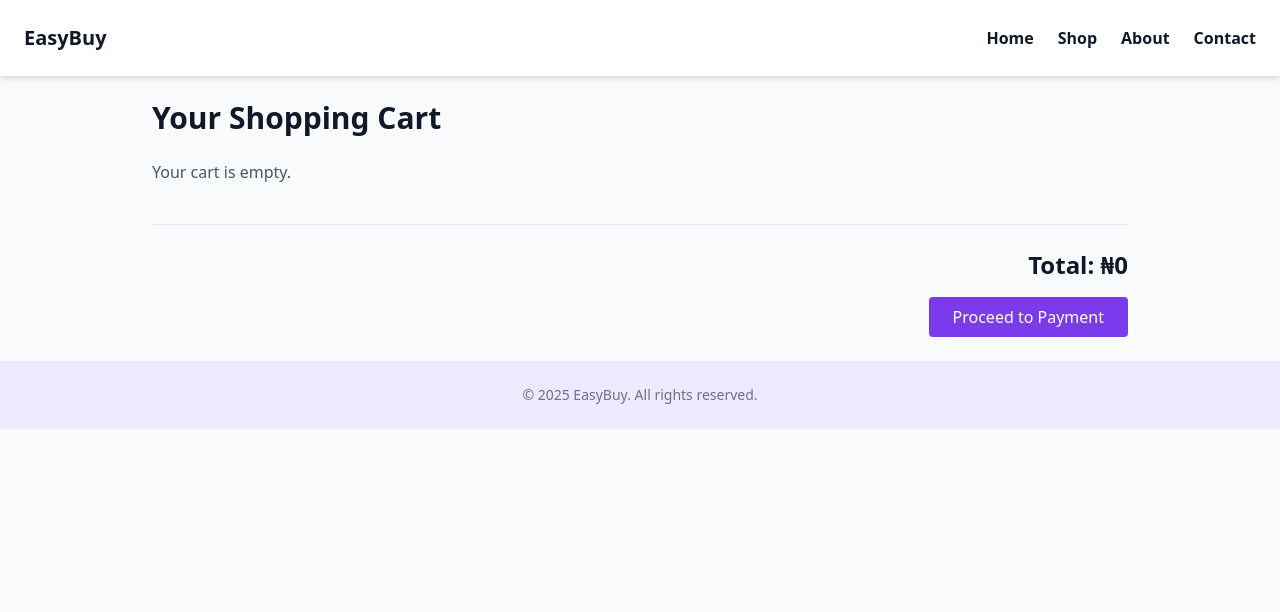
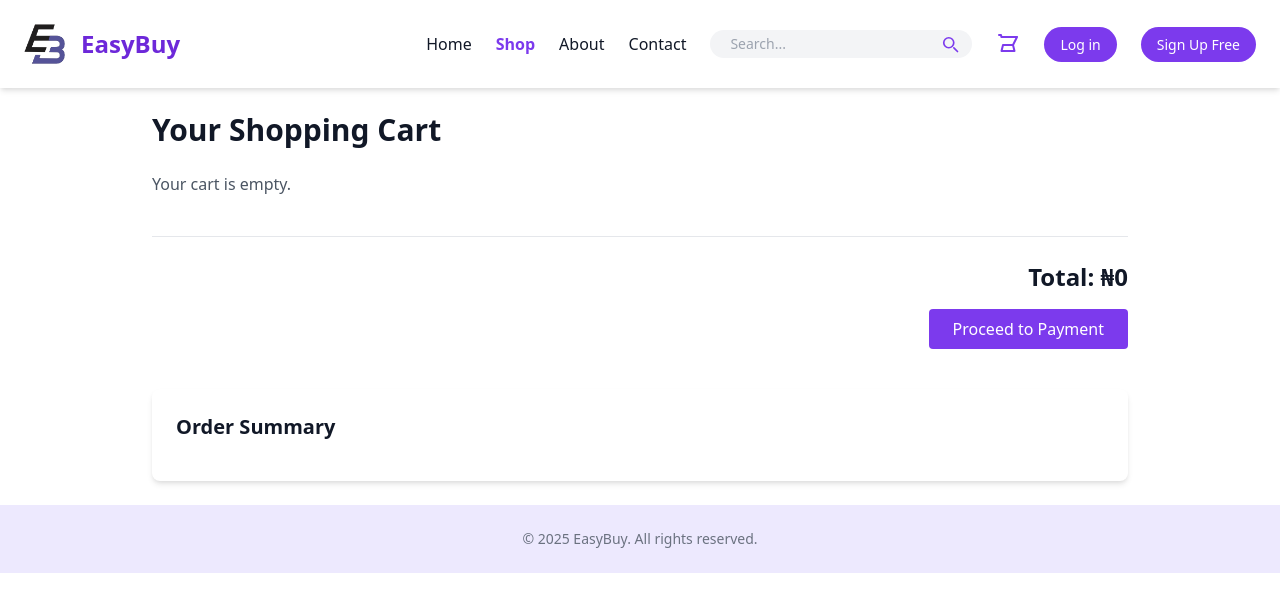
Before and after one commit to Dannygreatboss/EasyBuy, a plain HTML site: page cart.html in a window 1280 px wide. Both pictures are taken after a click on the button "Proceed to Payment". Drawn offline with nearby package versions, Linux system fonts and the light colour scheme.

Commit message:
Add files via upload

```diff
--- a/cart.html
+++ b/cart.html
@@ -1,39 +1,85 @@
 <!DOCTYPE html>
 <html lang="en">
- <meta charset="UTF-8" />
+<head>
+  <meta charset="UTF-8" />
   <meta name="viewport" content="width=device-width, initial-scale=1.0" />
   <meta http-equiv="X-UA-Compatible" content="IE=edge" />
+  <title>Shop - EasyBuy</title>
   <meta name="description" content="Shop accessible and inclusive products at EasyBuy.">
   <meta name="keywords" content="accessible ecommerce, inclusive shopping, adaptive products">
   <meta name="author" content="EasyBuy Team">
-  <title>Shop - EasyBuy</title>
+  <link rel="icon" href="Untitled-1.png" type="image/png" sizes="16x16">
   <link rel="stylesheet" href="https://cdn.jsdelivr.net/npm/tailwindcss@2.2.19/dist/tailwind.min.css">
-  <link rel="icon" href="favicon.ico" type="image/x-icon">
 </head>
-<body class="bg-gray-50 text-gray-900">
+<body class="bg-white text-gray-900 antialiased">
 
-  <!-- Navigation -->
-  <nav class="flex justify-between items-center p-6 bg-white shadow-md">
-    <div class="text-xl font-bold">EasyBuy</div>
-    <ul class="hidden md:flex space-x-6">
-      <li><a href="index.html" class="hover:text-purple-600"><strong>Home</strong></a></li>
-      <li><a href="shop.html" class="hover:text-purple-600"><strong>Shop</strong></a></li>
-      <li><a href="about.html" class="hover:text-purple-600"><strong>About</strong></a></li>
-      <li><a href="contact.html" class="hover:text-purple-600"><strong>Contact</strong></a></li>
-    </ul>
-  </nav>
+  <!-- Header -->
+  <header class="bg-white shadow-md sticky top-0 z-50">
+    <nav class="flex justify-between items-center p-6 flex-wrap">
+      <div class="flex items-center space-x-4">
+        <img src="Untitled-2.png" class="h-10 w-auto" alt="EasyBuy Logo">
+        <span class="text-2xl font-bold text-purple-700">EasyBuy</span>
+      </div>
+
+      <!-- Mobile Toggle -->
+      <button id="menu-toggle" class="md:hidden text-purple-700 ml-auto">
+        <svg class="w-6 h-6" fill="none" stroke="currentColor" viewBox="0 0 24 24">
+          <path stroke-linecap="round" stroke-linejoin="round" stroke-width="2" d="M4 6h16M4 12h16M4 18h16" />
+        </svg>
+      </button>
+
+      <!-- Nav Links -->
+      <ul id="mobile-menu" class="hidden w-full md:flex md:w-auto md:items-center space-y-4 md:space-y-0 md:space-x-6 text-base font-medium mt-4 md:mt-0">
+        <li><a href="index.html" class="hover:text-purple-600">Home</a></li>
+        <li><a href="shop.html" class="text-purple-600 font-semibold">Shop</a></li>
+        <li><a href="about.html" class="hover:text-purple-600">About</a></li>
+        <li><a href="contact.html" class="hover:text-purple-600">Contact</a></li>
+
+        <!-- Search Bar -->
+        <li>
+          <form onsubmit="event.preventDefault(); searchProducts()" class="flex items-center bg-gray-100 rounded-full px-3">
+            <input type="text" id="navSearchInput" placeholder="Search..." class="bg-transparent focus:outline-none text-sm px-2 py-1">
+            <button type="submit" class="text-purple-600">
+              <svg xmlns="http://www.w3.org/2000/svg" class="h-5 w-5" fill="none" viewBox="0 0 24 24" stroke="currentColor">
+                <path stroke-linecap="round" stroke-linejoin="round" stroke-width="2" d="M21 21l-4.35-4.35M16.5 10.5a6 6 0 11-12 0 6 6 0 0112 0z" />
+              </svg>
+            </button>
+          </form>
+        </li>
+
+        <!-- Cart Icon -->
+        <li>
+          <a href="cart.html" class="text-purple-600 hover:text-purple-800 relative">
+            <svg xmlns="http://www.w3.org/2000/svg" class="h-6 w-6" fill="none" viewBox="0 0 24 24" stroke="currentColor">
+              <path stroke-linecap="round" stroke-linejoin="round" stroke-width="2" d="M3 3h2l.4 2M7 13h10l4-8H5.4M7 13l-1.5 6h13L17 13M7 13h10" />
+            </svg>
+            <span id="cartCount" class="absolute -top-2 -right-2 text-xs bg-red-600 text-white rounded-full px-1 hidden">0</span>
+          </a>
+        </li>
+
+        <!-- Login/Signup Buttons -->
+        <li><a href="login.html" class="bg-purple-600 text-white px-4 py-2 rounded-full text-sm hover:bg-purple-700">Log in</a></li>
+        <li><a href="signup.html" class="bg-purple-600 text-white px-4 py-2 rounded-full text-sm hover:bg-purple-700">Sign Up Free</a></li>
+      </ul>
+    </nav>
+  </header>
 
   <!-- Cart Section -->
   <main class="max-w-5xl mx-auto p-6">
     <h1 class="text-3xl font-bold mb-6">Your Shopping Cart</h1>
 
-    <div id="cartItems" class="space-y-6">
+     <div id="cartItems" class="space-y-6">
       <!-- Dynamic cart items will appear here -->
     </div>
 
     <div class="mt-10 border-t pt-6 text-right">
       <h2 class="text-2xl font-semibold">Total: <span id="cartTotal">₦0</span></h2>
       <button class="mt-4 bg-purple-600 text-white px-6 py-2 rounded hover:bg-purple-700" onclick="checkout()">Proceed to Payment</button>
+    </div>
+
+    <div id="orderSummary" class="mt-10 hidden bg-white shadow-md rounded-lg p-6">
+      <h3 class="text-xl font-bold mb-4">Order Summary</h3>
+      <ul id="summaryList" class="list-disc list-inside text-gray-700"></ul>
     </div>
   </main>
 
@@ -43,11 +89,11 @@
   </footer>
 
   <script>
-    // Load cart items from localStorage
     const cartData = JSON.parse(localStorage.getItem('cart')) || [];
-
     const cartItemsContainer = document.getElementById('cartItems');
     const cartTotalDisplay = document.getElementById('cartTotal');
+    const orderSummary = document.getElementById('orderSummary');
+    const summaryList = document.getElementById('summaryList');
 
     function renderCart() {
       cartItemsContainer.innerHTML = '';
@@ -56,6 +102,7 @@
       if (cartData.length === 0) {
         cartItemsContainer.innerHTML = '<p class="text-gray-600">Your cart is empty.</p>';
         cartTotalDisplay.textContent = '₦0';
+        orderSummary.classList.add('hidden');
         return;
       }
 
@@ -86,7 +133,14 @@
     }
 
     function checkout() {
-      alert("Redirecting to payment gateway (demo only).");
+      summaryList.innerHTML = '';
+      cartData.forEach(item => {
+        const li = document.createElement('li');
+        li.textContent = `${item.name} - ₦${item.price.toLocaleString()}`;
+        summaryList.appendChild(li);
+      });
+      orderSummary.classList.remove('hidden');
+      alert('Order placed successfully! Showing summary below.');
     }
 
     renderCart();
```
